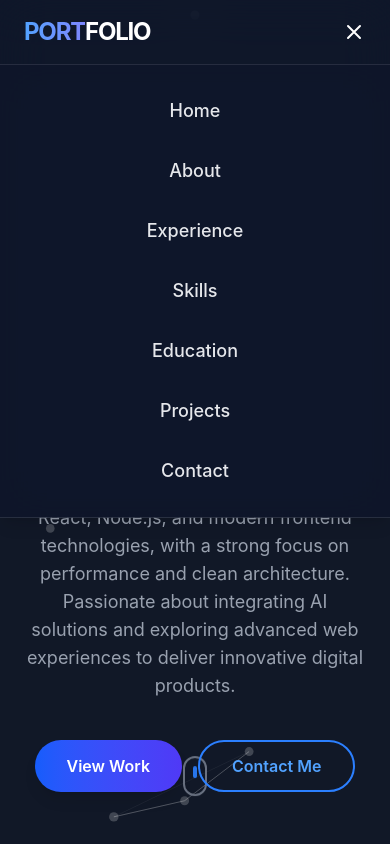
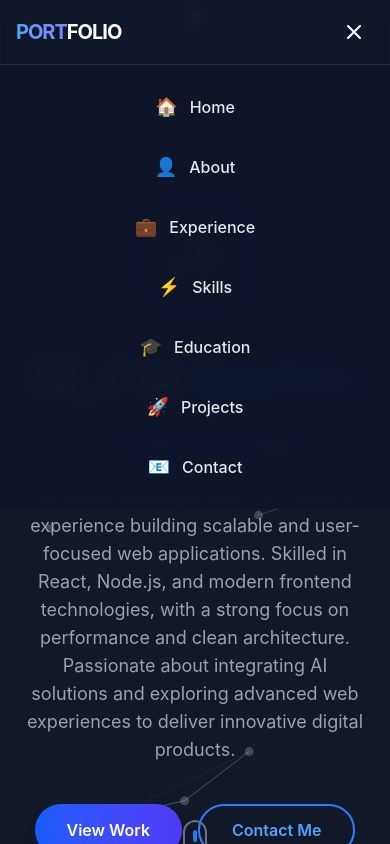
Before and after one commit to SachinTechProject/Sachin_PortFolio, a React (Vite) app: page / in a window 390 px wide. Both pictures are taken after a click on the button "Toggle menu". Shown: the top 844 px of the page. Built offline with nearby package versions, Linux system fonts and the light colour scheme; the HTML template or start-up script is replaced by a standard one.

Commit message:
updated the navbar responsive

```diff
--- a/src/components/Navbar.jsx
+++ b/src/components/Navbar.jsx
@@ -1,9 +1,19 @@
-import { useState } from "react";
+import { useState, useEffect } from "react";
 import { motion, AnimatePresence } from "framer-motion";
 
 const Navbar = () => {
   const [isOpen, setIsOpen] = useState(false);
+  const [scrolled, setScrolled] = useState(false);
   const navItems = ["Home", "About", "Experience", "Skills", "Education", "Projects", "Contact"];
+
+  // Handle scroll effect
+  useEffect(() => {
+    const handleScroll = () => {
+      setScrolled(window.scrollY > 50);
+    };
+    window.addEventListener("scroll", handleScroll);
+    return () => window.removeEventListener("scroll", handleScroll);
+  }, []);
 
   const scrollTo = (id) => {
     const element = document.getElementById(id.toLowerCase());
@@ -14,16 +24,23 @@ const Navbar = () => {
   };
 
   return (
+    <>
       <motion.nav
         initial={{ y: -100, opacity: 0 }}
         animate={{ y: 0, opacity: 1 }}
         transition={{ duration: 0.6, type: "spring" }}
-      className="fixed top-0 left-0 w-full z-50 backdrop-blur-xl bg-slate-900/70 border-b border-white/10 shadow-lg"
+        className={`fixed top-0 left-0 w-full z-50 transition-all duration-300 ${
+          scrolled
+            ? "backdrop-blur-xl bg-slate-900/90 shadow-lg border-b border-white/10"
+            : "backdrop-blur-sm bg-slate-900/50"
+        }`}
       >
-      <div className="container mx-auto px-6 py-4 flex justify-between items-center">
+        <div className="container mx-auto px-4 sm:px-6 py-3 sm:py-4 flex justify-between items-center">
+          {/* Logo */}
           <motion.div
             whileHover={{ scale: 1.05 }}
-          className="text-2xl font-bold tracking-tighter cursor-pointer"
+            whileTap={{ scale: 0.95 }}
+            className="text-xl sm:text-2xl font-bold tracking-tighter cursor-pointer"
             onClick={() => scrollTo("home")}
           >
             <span className="bg-gradient-to-r from-blue-400 to-indigo-400 bg-clip-text text-transparent">
@@ -32,22 +49,31 @@ const Navbar = () => {
             <span className="text-white">FOLIO</span>
           </motion.div>
 
-        <div className="hidden md:flex space-x-8">
+          {/* Desktop Navigation - Only visible on screens larger than 1024px */}
+          <div className="hidden lg:flex space-x-6 xl:space-x-8">
             {navItems.map((item) => (
-            <button
+              <motion.button
                 key={item}
+                whileHover={{ scale: 1.05 }}
+                whileTap={{ scale: 0.95 }}
                 onClick={() => scrollTo(item)}
                 className="text-gray-300 hover:text-blue-400 transition-all duration-300 font-medium text-sm uppercase tracking-wider relative group"
               >
                 {item}
                 <span className="absolute -bottom-1 left-0 w-0 h-0.5 bg-gradient-to-r from-blue-500 to-indigo-500 group-hover:w-full transition-all duration-300"></span>
-            </button>
+              </motion.button>
             ))}
           </div>
 
+          {/* Mobile/Tablet Menu Button - Visible on screens up to 1024px */}
           <button
-          className="md:hidden text-white focus:outline-none"
+            className="lg:hidden text-white focus:outline-none p-2 hover:bg-white/10 rounded-lg transition-all duration-300"
             onClick={() => setIsOpen(!isOpen)}
+            aria-label="Toggle menu"
+          >
+            <motion.div
+              animate={{ rotate: isOpen ? 90 : 0 }}
+              transition={{ duration: 0.3 }}
             >
               <svg className="w-6 h-6" fill="none" stroke="currentColor" viewBox="0 0 24 24">
                 {isOpen ? (
@@ -56,32 +82,56 @@ const Navbar = () => {
                   <path strokeLinecap="round" strokeLinejoin="round" strokeWidth={2} d="M4 6h16M4 12h16M4 18h16" />
                 )}
               </svg>
+            </motion.div>
           </button>
         </div>
 
+        {/* Mobile/Tablet Dropdown Menu - Visible on screens up to 1024px */}
         <AnimatePresence>
           {isOpen && (
             <motion.div
               initial={{ opacity: 0, height: 0 }}
               animate={{ opacity: 1, height: "auto" }}
               exit={{ opacity: 0, height: 0 }}
-            className="md:hidden bg-slate-900/95 backdrop-blur-xl border-t border-white/10"
+              transition={{ duration: 0.3 }}
+              className="lg:hidden bg-slate-900/95 backdrop-blur-xl border-t border-white/10"
             >
-            <div className="flex flex-col items-center py-6 space-y-4">
-              {navItems.map((item) => (
-                <button
+              <div className="container mx-auto px-6 py-4">
+                <div className="grid grid-cols-1 sm:grid-cols-2 gap-2 ">
+                  {navItems.map((item, index) => (
+                    <motion.button
                       key={item}
+                      initial={{ opacity: 0, x: -20 }}
+                      animate={{ opacity: 1, x: 0 }}
+                      exit={{ opacity: 0, x: -20 }}
+                      transition={{ duration: 0.2, delay: index * 0.05 }}
                       onClick={() => scrollTo(item)}
-                  className="text-gray-200 hover:text-blue-400 text-lg font-medium w-full text-center py-2 transition"
+                      className="text-gray-200 hover:text-blue-400  text-base font-medium text-left py-3 px-4 rounded-lg hover:bg-white/5 transition-all duration-300"
                     >
+                      <span className="flex justify-center text-start items-center gap-3">
+                        <span className="text-blue-400 text-lg">
+                          {item === "Home" && "🏠"}
+                          {item === "About" && "👤"}
+                          {item === "Experience" && "💼"}
+                          {item === "Skills" && "⚡"}
+                          {item === "Education" && "🎓"}
+                          {item === "Projects" && "🚀"}
+                          {item === "Contact" && "📧"}
+                        </span>
                         {item}
-                </button>
+                      </span>
+                    </motion.button>
                   ))}
+                </div>
               </div>
             </motion.div>
           )}
         </AnimatePresence>
       </motion.nav>
+
+      {/* Spacer to prevent content from going under navbar */}
+      <div className="h-16 sm:h-20"></div>
+    </>
   );
 };
 
```
Lines whose indentation alone changed are shown as unchanged.
